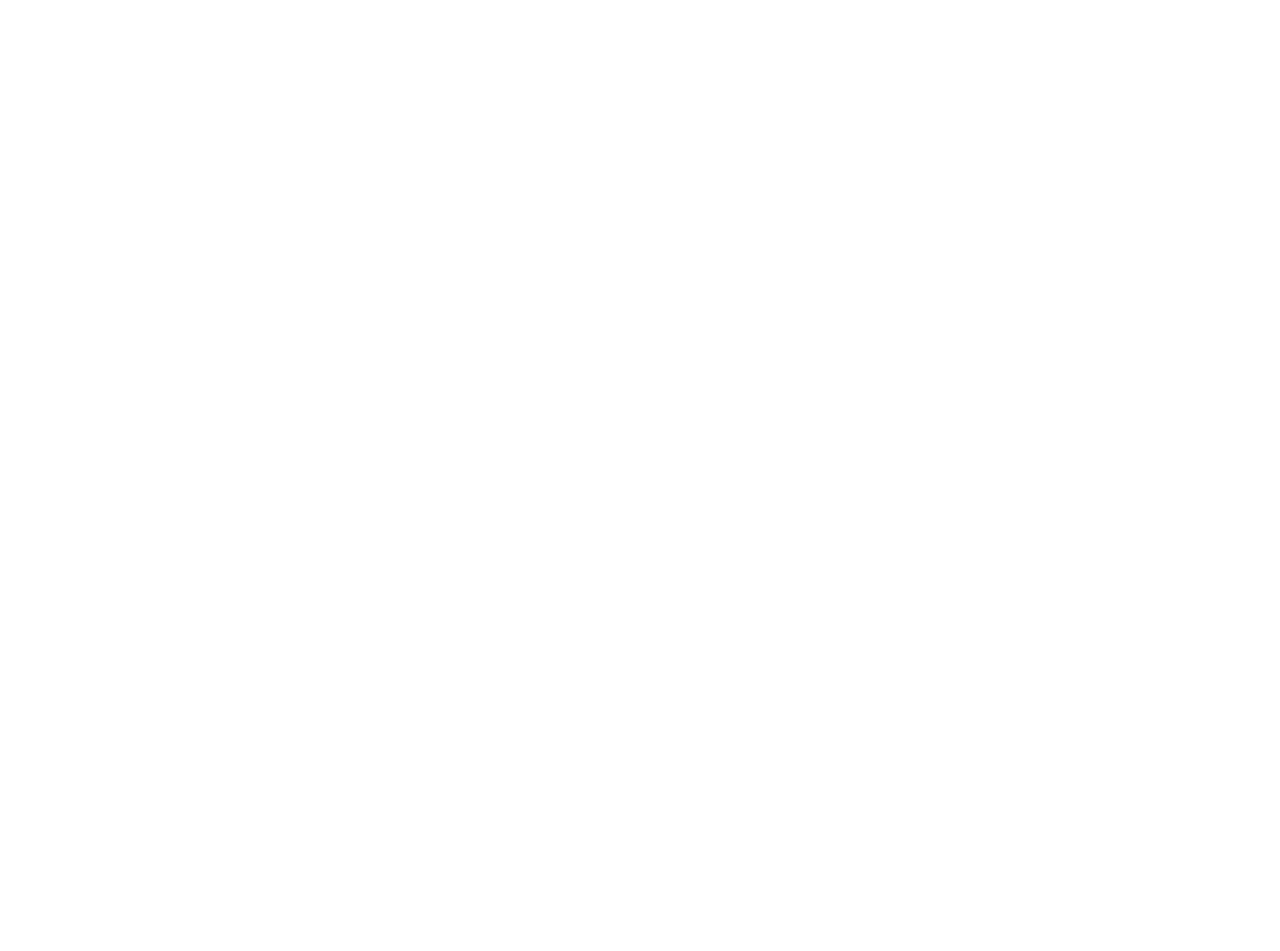
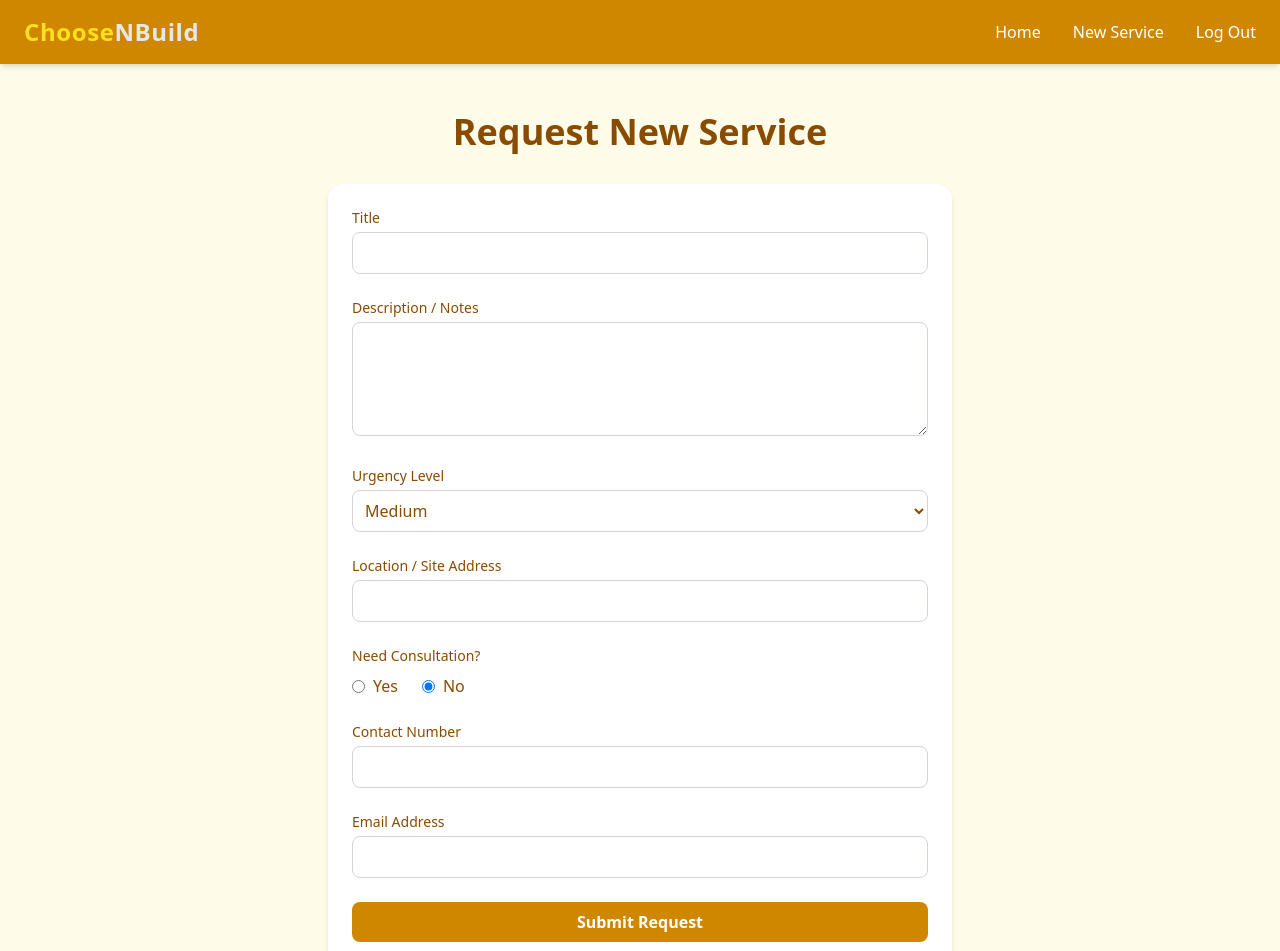
Before and after one commit to GayanukaT/ChooseNBuild, a React (Vite) app in the folder frontend/: page /client/newservice in a window 1280 px wide. Before the commit this address had no page. Shown: the top 951 px of the page. Before the commit the page ends 800 px from the top, so only its background shows below. Built offline with nearby package versions, Linux system fonts and the light colour scheme.

Commit message:
Created a form as the third step for the client

```diff
--- a/frontend/src/App.jsx
+++ b/frontend/src/App.jsx
@@ -11,7 +11,8 @@
 import GardenDesign from "./pages/client/components/GardenDesign";
 import FixedRenovate from "./pages/client/components/FixedRenovate";
 import BuildHome from "./pages/client/components/BuildHome";
-import PrivateRoute from "./pages/client/components/PrivateRoute";
+import ServiceForm from "./pages/client/components/ServiceForm";
+
 function App() {
   return (
     <Router>
@@ -19,14 +20,15 @@
         <Route path="/" element={<HomePage />} />
         <Route path="/login" element={<Login />} />
         <Route path="/client/register" element={<ClientRegister />} />
-        <Route path="/provider/dashboard" element={<PrivateRoute><ProviderDashboard /></PrivateRoute>} />
+        <Route path="/provider/register" element={<ProviderRegister />} />
+        <Route path="/provider/dashboard" element={<ProviderDashboard />} />
         <Route path="/client/dashboard" element={<ClientDashboard />} />
+        <Route path="/client/newservice" element={<ServiceForm />} />
         <Route path="/client/renttoolsandvehicle" element={<RentToolsVehicles />} />
         <Route path="/client/getmaterials" element={<GetMaterials />} />
         <Route path="/client/gardendesign" element={<GardenDesign />} />
         <Route path="/client/fixandrenovate" element={<FixedRenovate />} />
         <Route path="/client/buildyourhome" element={<BuildHome />} />
-        <Route path="/provider/register" element={<ProviderRegister />} />
       </Routes>
     </Router>
   );
--- a/frontend/src/pages/client/components/Navbar.jsx
+++ b/frontend/src/pages/client/components/Navbar.jsx
@@ -11,10 +11,8 @@
 
         <div className="space-x-8 text-sm md:text-base">
           <a href="" className="hover:text-yellow-300 transition-colors duration-300">Home</a>
-          <a href="#rent" className="hover:text-yellow-300 transition-colors duration-300">Rent</a>
-          <a href="#tools" className="hover:text-yellow-300 transition-colors duration-300">Tools</a>
-          <a href="#vehicles" className="hover:text-yellow-300 transition-colors duration-300">Vehicles</a>
-          <a href="#about" className="hover:text-yellow-300 transition-colors duration-300">About</a>
+          <a href="/client/dashboard" className="hover:text-yellow-300 transition-colors duration-300">New Service</a>
+          <a href="#tools" className="hover:text-yellow-300 transition-colors duration-300">Log Out</a>
         </div>
       </div>
     </nav>
--- /dev/null
+++ b/frontend/src/pages/client/components/ServiceForm.jsx
@@ -0,0 +1,161 @@
+import React, { useState } from 'react';
+import Navbar from './Navbar';
+
+export default function ServiceForm() {
+  const [form, setForm] = useState({
+    title: '',
+    description: '',
+    urgency: 'Medium',
+    location: '',
+    consultation: 'No',
+    phone: '',
+    email: '',
+  });
+
+  const handleChange = (e) => {
+    const { name, value } = e.target;
+    setForm({ ...form, [name]: value });
+  };
+
+  const handleSubmit = (e) => {
+    e.preventDefault();
+    console.log('Form submitted:', form);
+    // Add API submission logic here
+  };
+
+  return (
+    <div className="min-h-screen bg-yellow-50 text-yellow-800 font-sans tracking-normal leading-normal">
+      <Navbar />
+
+      <main className="max-w-2xl mx-auto px-6 py-12">
+        <h2 className="text-4xl font-bold text-center mb-8">Request New Service</h2>
+
+        <form
+          onSubmit={handleSubmit}
+          className="bg-white shadow-md rounded-2xl p-6 space-y-6"
+        >
+          {/* Title */}
+          <div>
+            <label className="block text-sm font-medium">Title</label>
+            <input
+              type="text"
+              name="title"
+              value={form.title}
+              onChange={handleChange}
+              className="w-full mt-1 p-2 border border-gray-300 rounded-lg"
+              required
+            />
+          </div>
+
+          {/* Description */}
+          <div>
+            <label className="block text-sm font-medium">Description / Notes</label>
+            <textarea
+              name="description"
+              value={form.description}
+              onChange={handleChange}
+              rows={4}
+              className="w-full mt-1 p-2 border border-gray-300 rounded-lg"
+              required
+            />
+          </div>
+
+          {/* Urgency */}
+          <div>
+            <label className="block text-sm font-medium">Urgency Level</label>
+            <select
+              name="urgency"
+              value={form.urgency}
+              onChange={handleChange}
+              className="w-full mt-1 p-2 border border-gray-300 rounded-lg"
+            >
+              <option>Low</option>
+              <option>Medium</option>
+              <option>High</option>
+            </select>
+          </div>
+
+          {/* Location */}
+          <div>
+            <label className="block text-sm font-medium">Location / Site Address</label>
+            <input
+              type="text"
+              name="location"
+              value={form.location}
+              onChange={handleChange}
+              className="w-full mt-1 p-2 border border-gray-300 rounded-lg"
+              required
+            />
+          </div>
+
+          {/* Consultation */}
+          <div>
+            <label className="block text-sm font-medium">Need Consultation?</label>
+            <div className="flex items-center gap-6 mt-2">
+              <label className="flex items-center gap-2">
+                <input
+                  type="radio"
+                  name="consultation"
+                  value="Yes"
+                  checked={form.consultation === 'Yes'}
+                  onChange={handleChange}
+                />
+                Yes
+              </label>
+              <label className="flex items-center gap-2">
+                <input
+                  type="radio"
+                  name="consultation"
+                  value="No"
+                  checked={form.consultation === 'No'}
+                  onChange={handleChange}
+                />
+                No
+              </label>
+            </div>
+          </div>
+
+          {/* Contact Number */}
+          <div>
+            <label className="block text-sm font-medium">Contact Number</label>
+            <input
+              type="tel"
+              name="phone"
+              value={form.phone}
+              onChange={handleChange}
+              className="w-full mt-1 p-2 border border-gray-300 rounded-lg"
+              required
+            />
+          </div>
+
+          {/* Email */}
+          <div>
+            <label className="block text-sm font-medium">Email Address</label>
+            <input
+              type="email"
+              name="email"
+              value={form.email}
+              onChange={handleChange}
+              className="w-full mt-1 p-2 border border-gray-300 rounded-lg"
+              required
+            />
+          </div>
+
+          {/* Submit */}
+          <div className="text-center">
+            <button
+              type="submit"
+              className="w-full bg-yellow-600 hover:bg-yellow-700 text-white font-semibold py-2 px-4 rounded-lg transition"
+            >
+              Submit Request
+            </button>
+          </div>
+        </form>
+
+        <footer className="w-full mt-12 py-6 text-sm text-center text-gray-400">
+          &copy; 2025 ChooseNBuild. All rights reserved.
+        </footer>
+      </main>
+    </div>
+  );
+}
```
Also changed, not shown: frontend/src/pages/client/Dashboard.jsx (+157 -73 lines).
